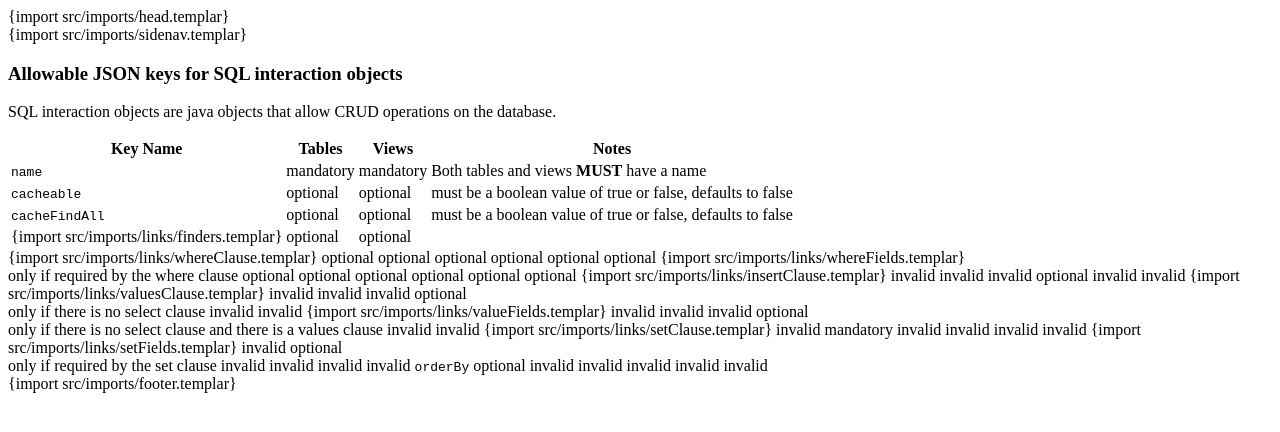
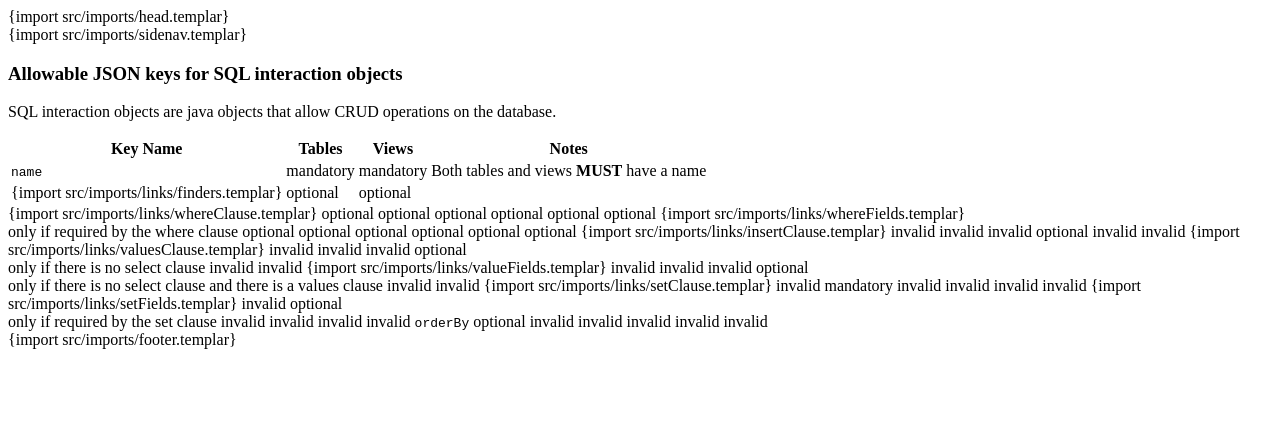
Before and after one commit to synapticloop/h2zero, a plain HTML site: page src/allowable-keys-schema-objects.html in a window 1280 px wide. Drawn offline with Linux system fonts and the light colour scheme; files whose address does not match are found by name.

Commit message:
removed un-used cache option

```diff
--- a/src/allowable-keys-schema-objects.html
+++ b/src/allowable-keys-schema-objects.html
@@ -30,18 +30,6 @@
 						<td class="mandatory"><span>mandatory</span></td>
 						<td class="mandatory"><span>mandatory</span></td>
 						<td class="mandatory">Both tables and views <strong>MUST</strong> have a name</td>
-					</tr>
-					<tr>
-						<td><code>cacheable</code></td>
-						<td class="optional"><span>optional</span></td>
-						<td class="optional"><span>optional</span></td>
-						<td>must be a boolean value of true or false, defaults to false</td>
-					</tr>
-					<tr>
-						<td><code>cacheFindAll</code></td>
-						<td class="optional"><span>optional</span></td>
-						<td class="optional"><span>optional</span></td>
-						<td>must be a boolean value of true or false, defaults to false</td>
 					</tr>
 					<tr>
 						<td>{import src/imports/links/finders.templar}</td>
```
Also changed, not shown: allowable-keys-schema-objects.html (+1 -1 lines), quick-start.html (+0 -4 lines), 2 other files.
